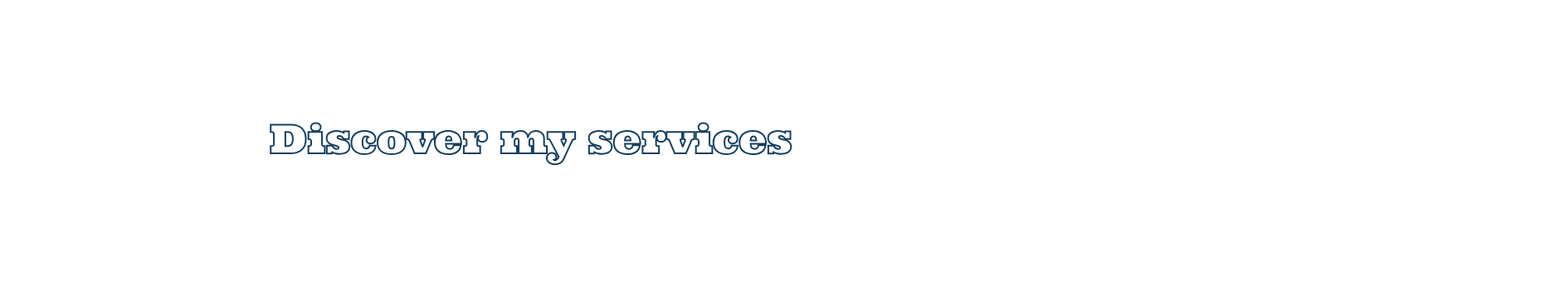
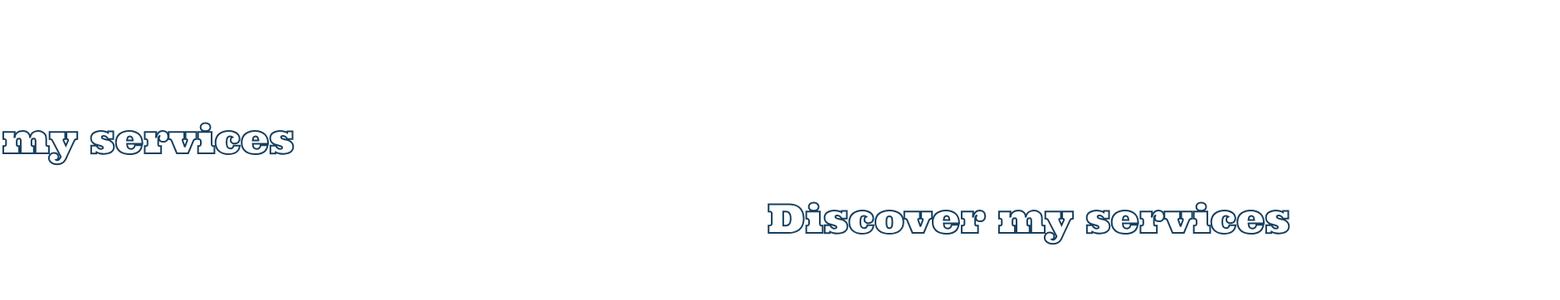
Before and after one commit to GrischK/frenchman_carpentry, a React (Vite) app: page / in a window 1280 px wide. Shown: the part 1480-1842 px from the top of the page at 83% size, 1880 px wide, since content can reach past the window. Built offline with nearby package versions, Linux system fonts and the light colour scheme.

Commit message:
✨  Marquee effect on services title

```diff
--- a/src/components/Marquee.tsx
+++ b/src/components/Marquee.tsx
@@ -1,12 +1,19 @@
-import {useScroll, useTransform} from "framer-motion";
+import {useScroll, useTransform, motion} from "framer-motion";
 import styles from "../assets/css/Marque.module.css";
 
 export default function Marquee() {
     const {scrollYProgress} = useScroll()
-    const x = useTransform(scrollYProgress, [0, 1], [0, -600])
+    const x = useTransform(scrollYProgress, [0, 1], [100, -600])
+    const x1 = useTransform(scrollYProgress, [0, 1], [-100, 600])
 
 
-    return (
-        <h2 className={styles.marquee_title}>Discover my services</h2>
+    return (<>
+            <motion.h2 style={{x}} className={styles.marquee_title}>
+                Discover my services
+            </motion.h2>
+            <motion.h2 style={{x: x1}} className={styles.marquee_title}>
+                Discover my services
+            </motion.h2>
+        </>
     )
 }
```
